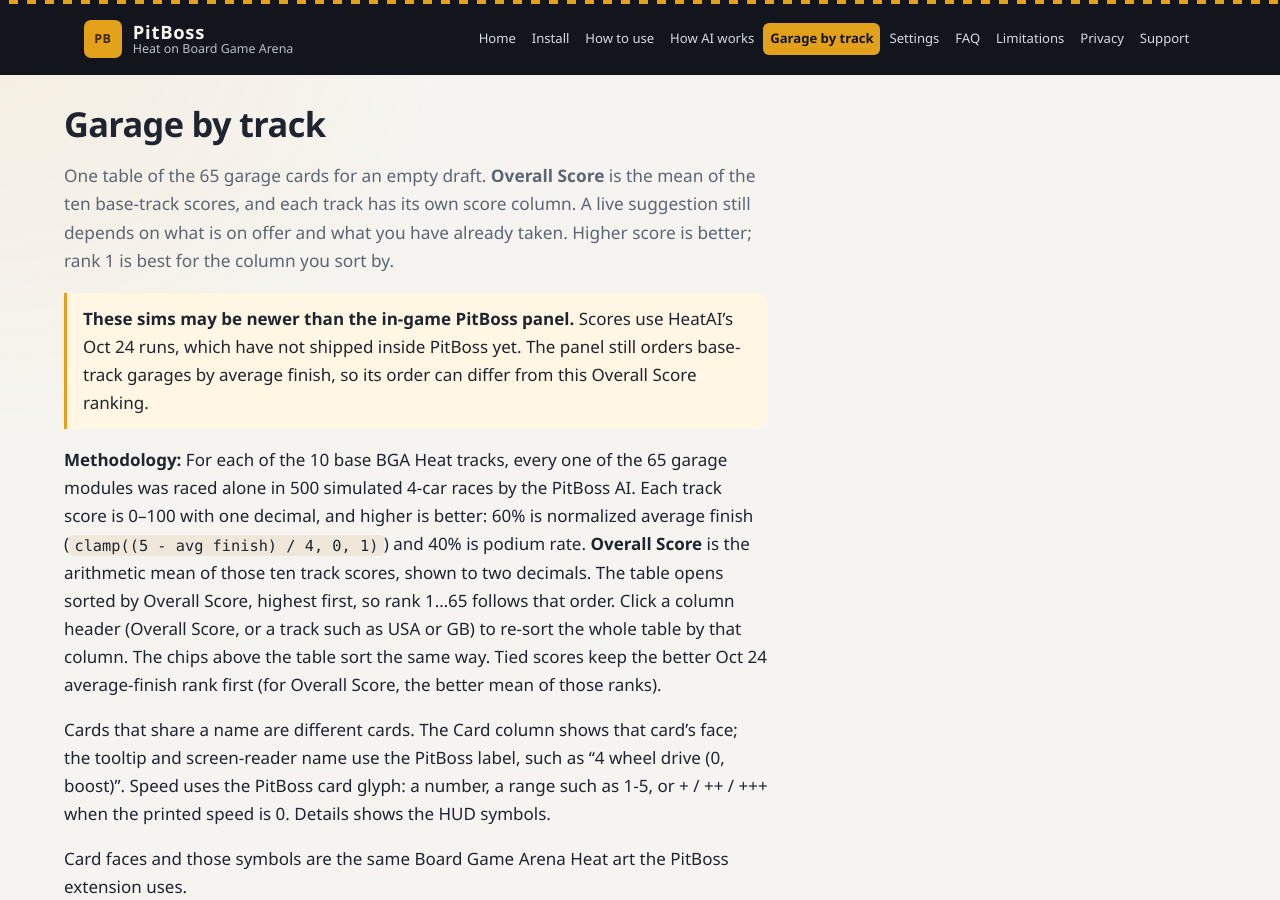
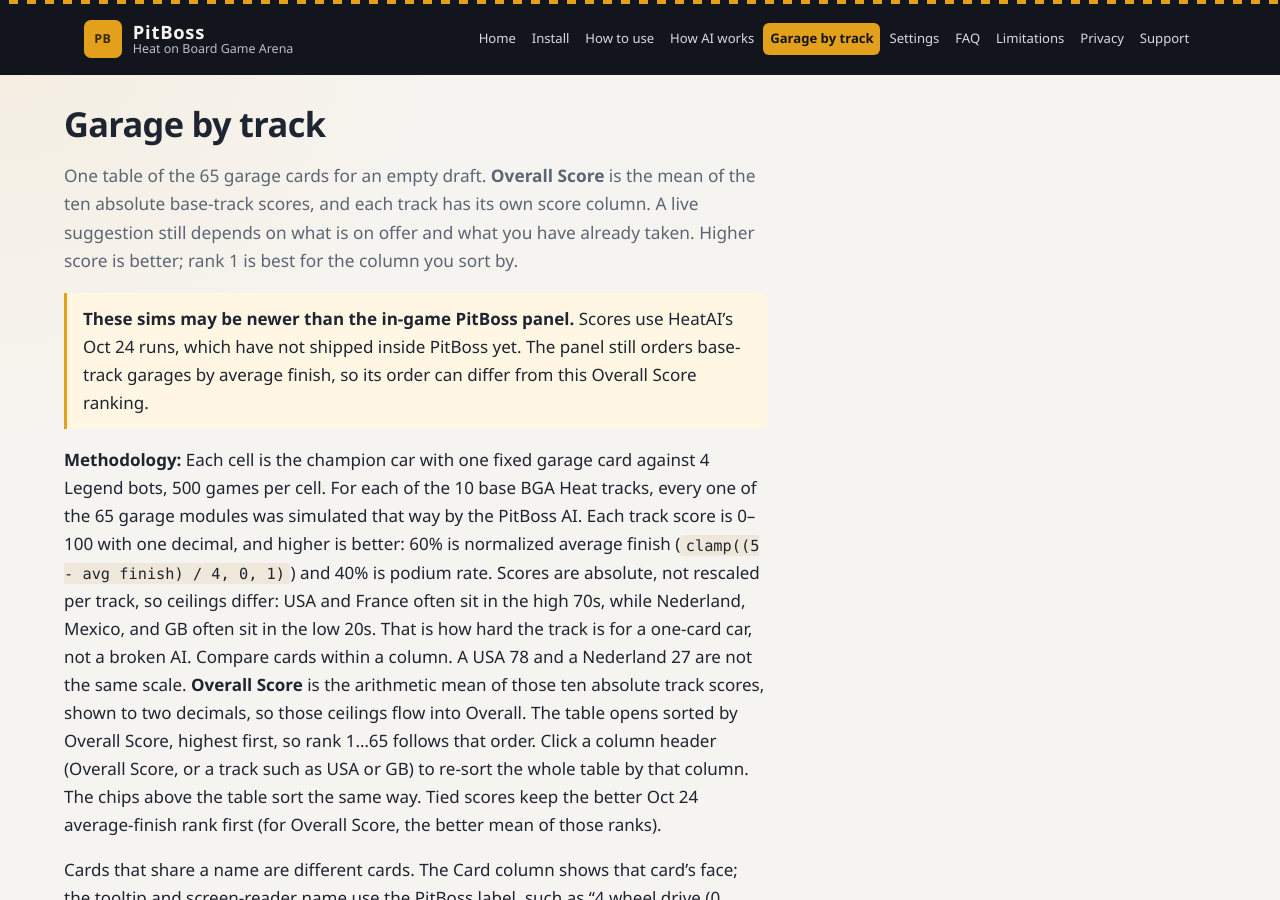
Before and after one commit to PitBoss-Support/PitBoss, a Jekyll site: the page built from garage-by-track.md, in a window 1280 px wide and 900 px high. Built offline with Jekyll 4.4.1, drawn with Linux system fonts in a browser that asks for light colours.

Commit message:
Document that garage Scores stay on an absolute scale.
Explain why track columns sit at different ceilings and why Overall Score, the mean of those ten scores, inherits them.

Co-authored-by: PitBoss-Support <PitBoss-Support@users.noreply.github.com>

```diff
--- a/garage-by-track.md
+++ b/garage-by-track.md
@@ -6,11 +6,11 @@ permalink: /garage-by-track/
 
 # Garage by track
 
-One table of the 65 garage cards for an empty draft. **Overall Score** is the mean of the ten base-track scores, and each track has its own score column. A live suggestion still depends on what is on offer and what you have already taken. Higher score is better; rank 1 is best for the column you sort by.
+One table of the 65 garage cards for an empty draft. **Overall Score** is the mean of the ten absolute base-track scores, and each track has its own score column. A live suggestion still depends on what is on offer and what you have already taken. Higher score is better; rank 1 is best for the column you sort by.
 
 <p class="callout"><strong>These sims may be newer than the in-game PitBoss panel.</strong> Scores use HeatAI’s Oct 24 runs, which have not shipped inside PitBoss yet. The panel still orders base-track garages by average finish, so its order can differ from this Overall Score ranking.</p>
 
-**Methodology:** For each of the 10 base BGA Heat tracks, every one of the 65 garage modules was raced alone in 500 simulated 4-car races by the PitBoss AI. Each track score is 0–100 with one decimal, and higher is better: 60% is normalized average finish (`clamp((5 - avg finish) / 4, 0, 1)`) and 40% is podium rate. **Overall Score** is the arithmetic mean of those ten track scores, shown to two decimals. The table opens sorted by Overall Score, highest first, so rank 1…65 follows that order. Click a column header (Overall Score, or a track such as USA or GB) to re-sort the whole table by that column. The chips above the table sort the same way. Tied scores keep the better Oct 24 average-finish rank first (for Overall Score, the better mean of those ranks).
+**Methodology:** Each cell is the champion car with one fixed garage card against 4 Legend bots, 500 games per cell. For each of the 10 base BGA Heat tracks, every one of the 65 garage modules was simulated that way by the PitBoss AI. Each track score is 0–100 with one decimal, and higher is better: 60% is normalized average finish (`clamp((5 - avg finish) / 4, 0, 1)`) and 40% is podium rate. Scores are absolute, not rescaled per track, so ceilings differ: USA and France often sit in the high 70s, while Nederland, Mexico, and GB often sit in the low 20s. That is how hard the track is for a one-card car, not a broken AI. Compare cards within a column. A USA 78 and a Nederland 27 are not the same scale. **Overall Score** is the arithmetic mean of those ten absolute track scores, shown to two decimals, so those ceilings flow into Overall. The table opens sorted by Overall Score, highest first, so rank 1…65 follows that order. Click a column header (Overall Score, or a track such as USA or GB) to re-sort the whole table by that column. The chips above the table sort the same way. Tied scores keep the better Oct 24 average-finish rank first (for Overall Score, the better mean of those ranks).
 
 Cards that share a name are different cards. The Card column shows that card's face; the tooltip and screen-reader name use the PitBoss label, such as “4 wheel drive (0, boost)”. Speed uses the PitBoss card glyph: a number, a range such as 1-5, or + / ++ / +++ when the printed speed is 0. Details shows the HUD symbols.
 
```
Also changed, not shown: faq.md (+1 -1 lines), how-ai-works.md (+1 -1 lines), how-to-use.md (+1 -1 lines).
